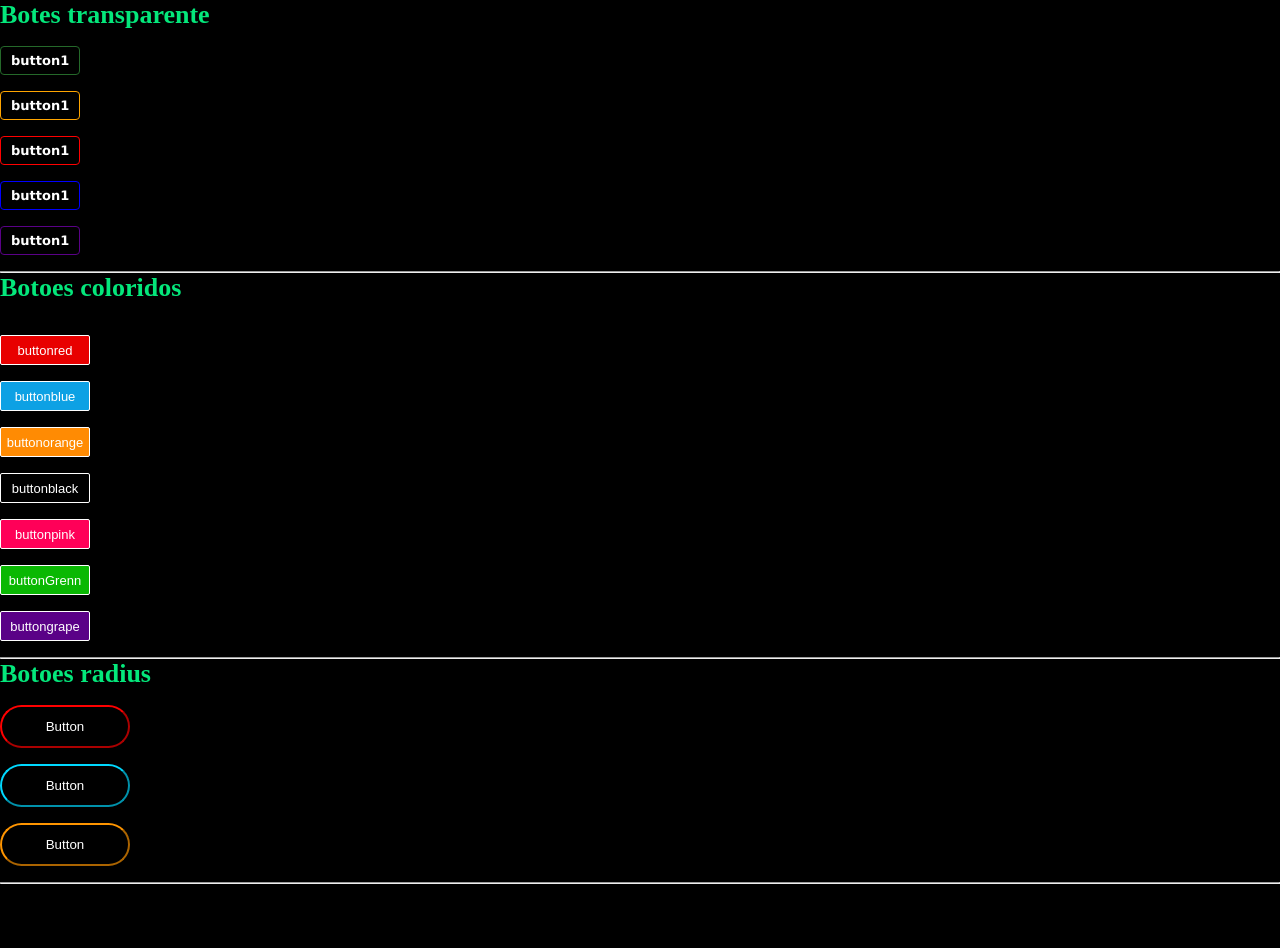
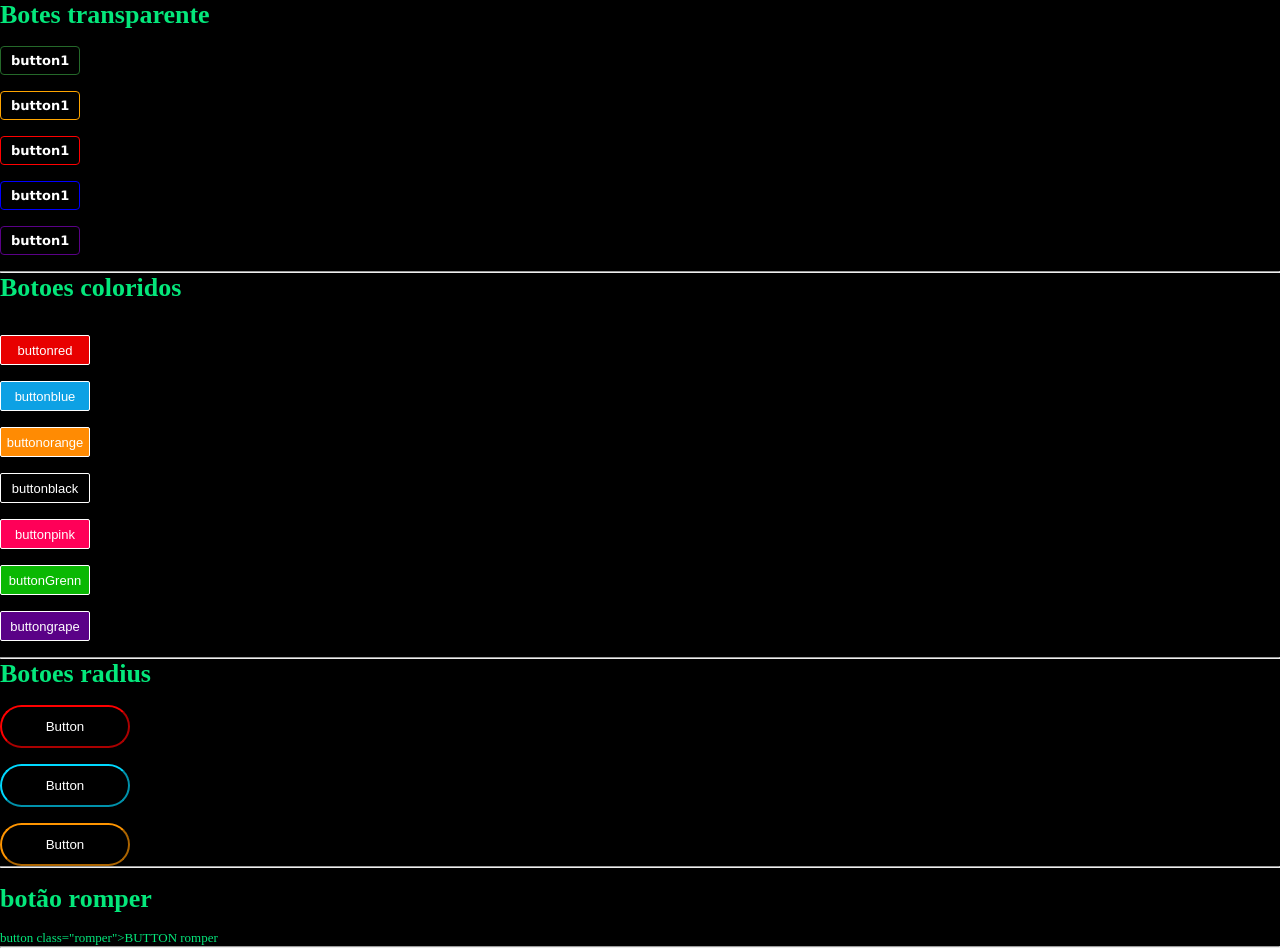
Before and after one commit to DevPaulo23/ButtonColors-, a plain HTML site: page index.html in a window 1280 px wide. Before the commit the page ends 884 px from the top, so only its background shows below. Drawn offline with Linux system fonts and the light colour scheme.

Commit message:
Update index.html

```diff
--- a/index.html
+++ b/index.html
@@ -113,8 +113,12 @@
 
    <button class="RadiusBOrange">Button</button>
 
+   <hr>
    <br>
-   <br>
+ <h1> botão romper</h1>
+ <br>
+button class="romper">BUTTON romper</button>
+
    <hr>
 
  </body>
```
